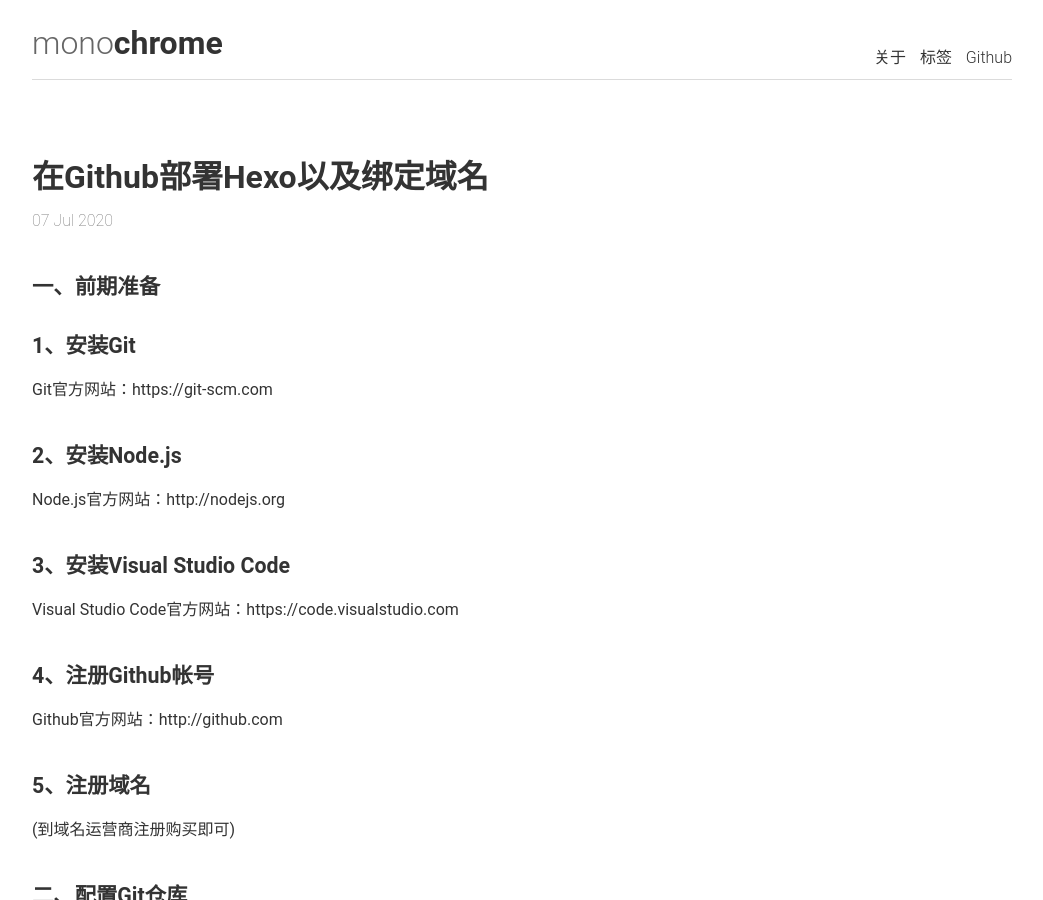
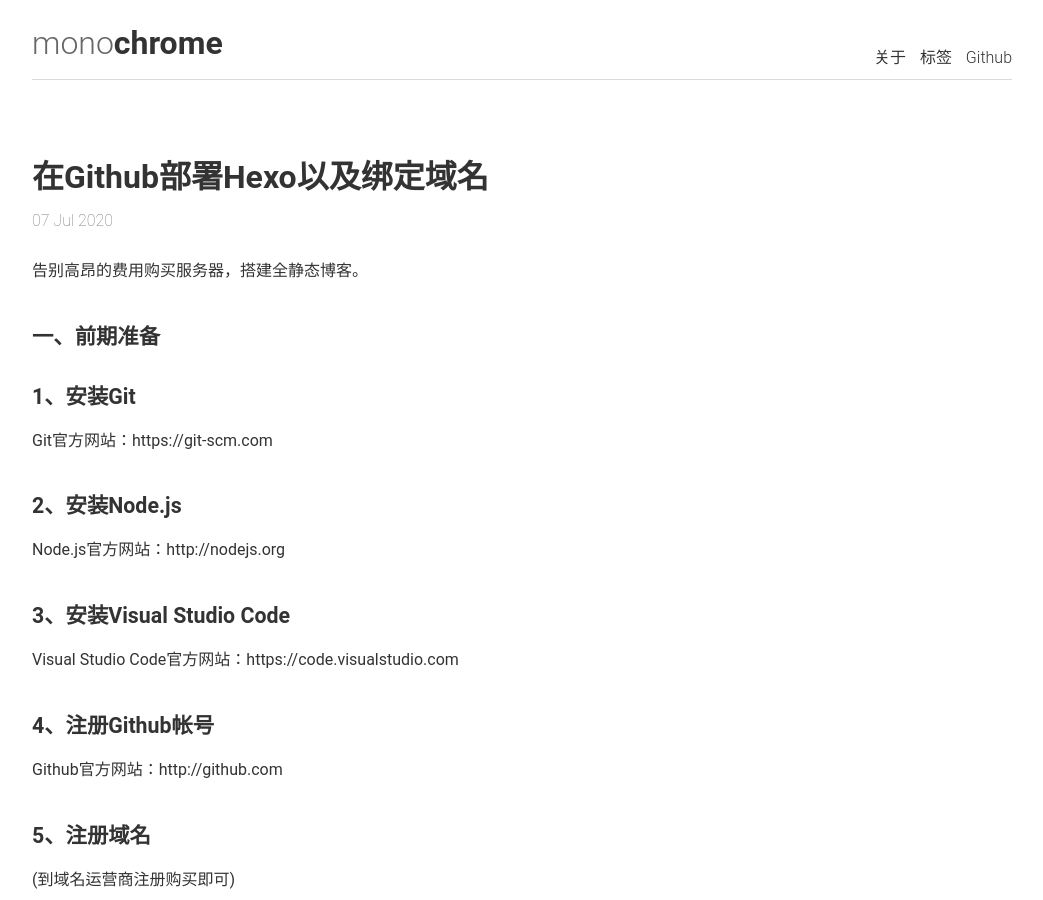
Before and after one commit to inmyv/inmyv.github.io, a Jekyll site: the page built from _posts/2020-07-07-这是第一篇中文标题的文章.md, in a window 1280 px wide and 900 px high. Shown: the whole window, without its empty margins (118-1161 px from the left). Built offline with Jekyll 4.4.1, drawn with Linux system fonts in a browser that asks for light colours.

Commit message:
更新文章

```diff
--- a/_posts/2020-07-07-这是第一篇中文标题的文章.md
+++ b/_posts/2020-07-07-这是第一篇中文标题的文章.md
@@ -3,7 +3,8 @@
 description: 告别高昂的费用购买服务器，搭建全静态博客。
 header: 在Github部署Hexo以及绑定域名
 ---
-
+告别高昂的费用购买服务器，搭建全静态博客。
+<!--more-->
 ### 一、前期准备
 #### 1、安装Git
 Git官方网站：https://git-scm.com
```
